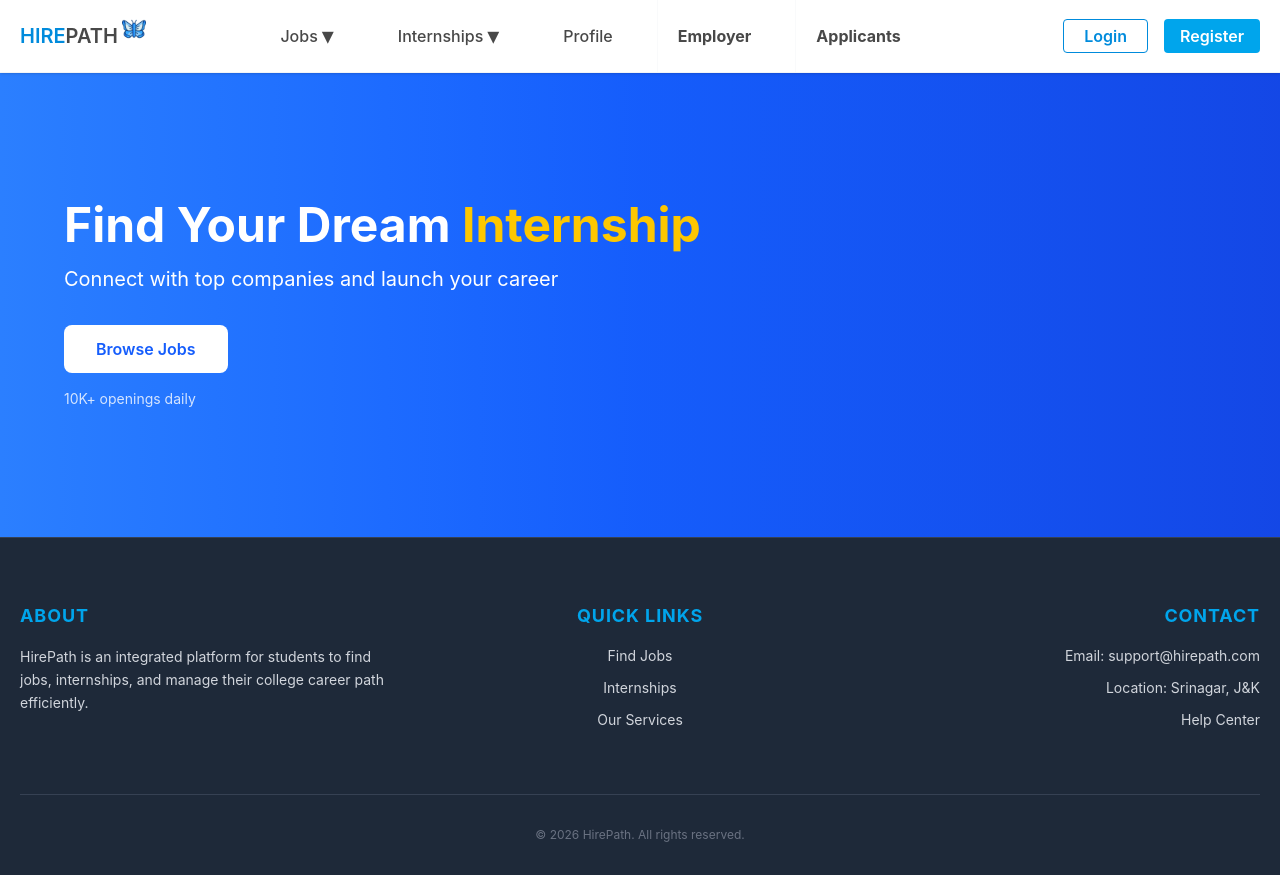
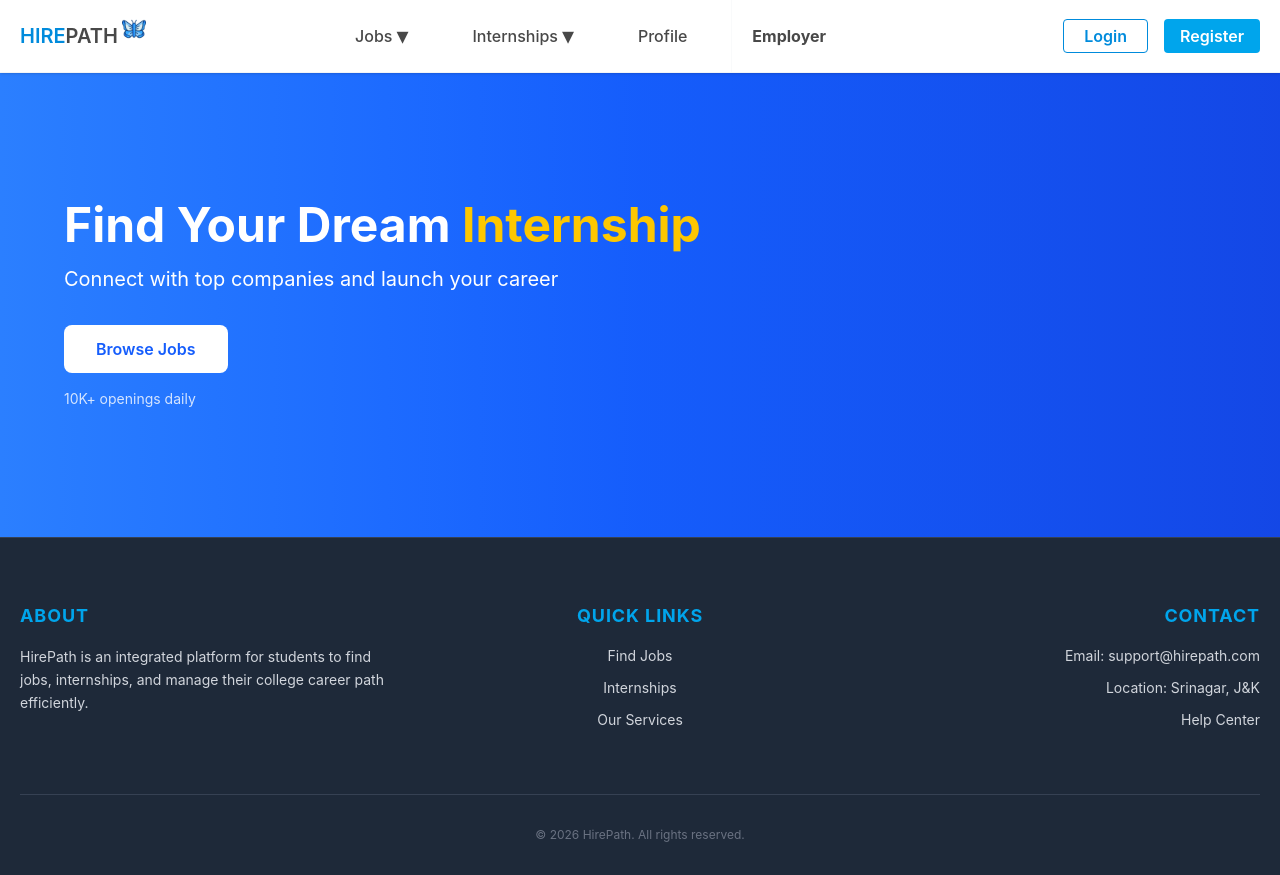
Before and after one commit to akramguroo-dev/hirepath, a React (Vite) app in the folder client/: page / in a window 1280 px wide. Built offline with nearby package versions, Linux system fonts and the light colour scheme.

Commit message:
fix: remove employer-specific link from global navbar as per TL feedback

```diff
--- a/client/src/components/Navbar.jsx
+++ b/client/src/components/Navbar.jsx
@@ -40,12 +40,6 @@ export default function Navbar() {
         >
           Employer
         </Link>
-        <Link
-  to="/employer/jobs/1/applicants"
-  className="flex items-center gap-1 text-[#484848] font-bold hover:bg-blue-50  transition p-5 border-l border-gray-50"
->
-  Applicants
-</Link>
       </div>
       <div className="flex gap-4">
         <Link
```
